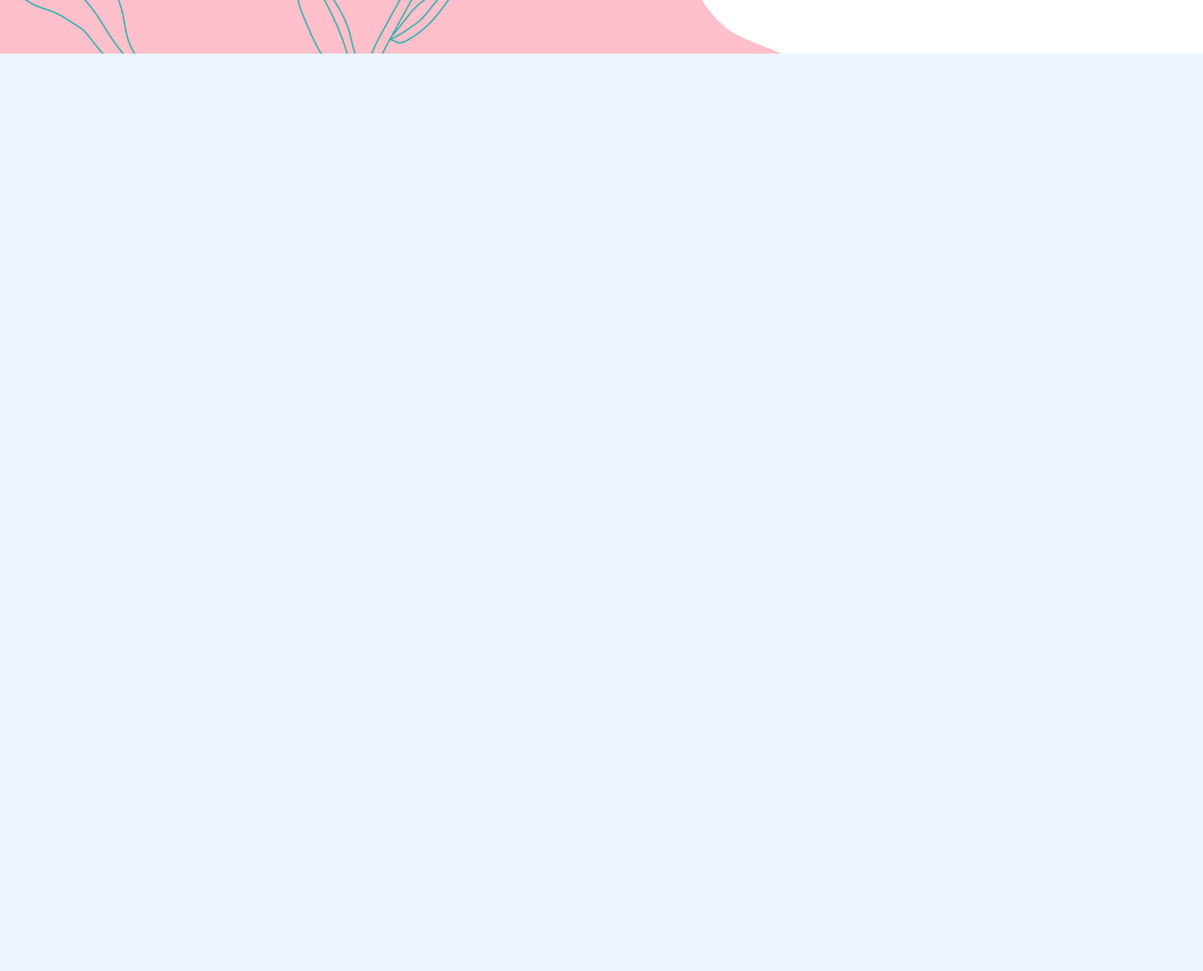
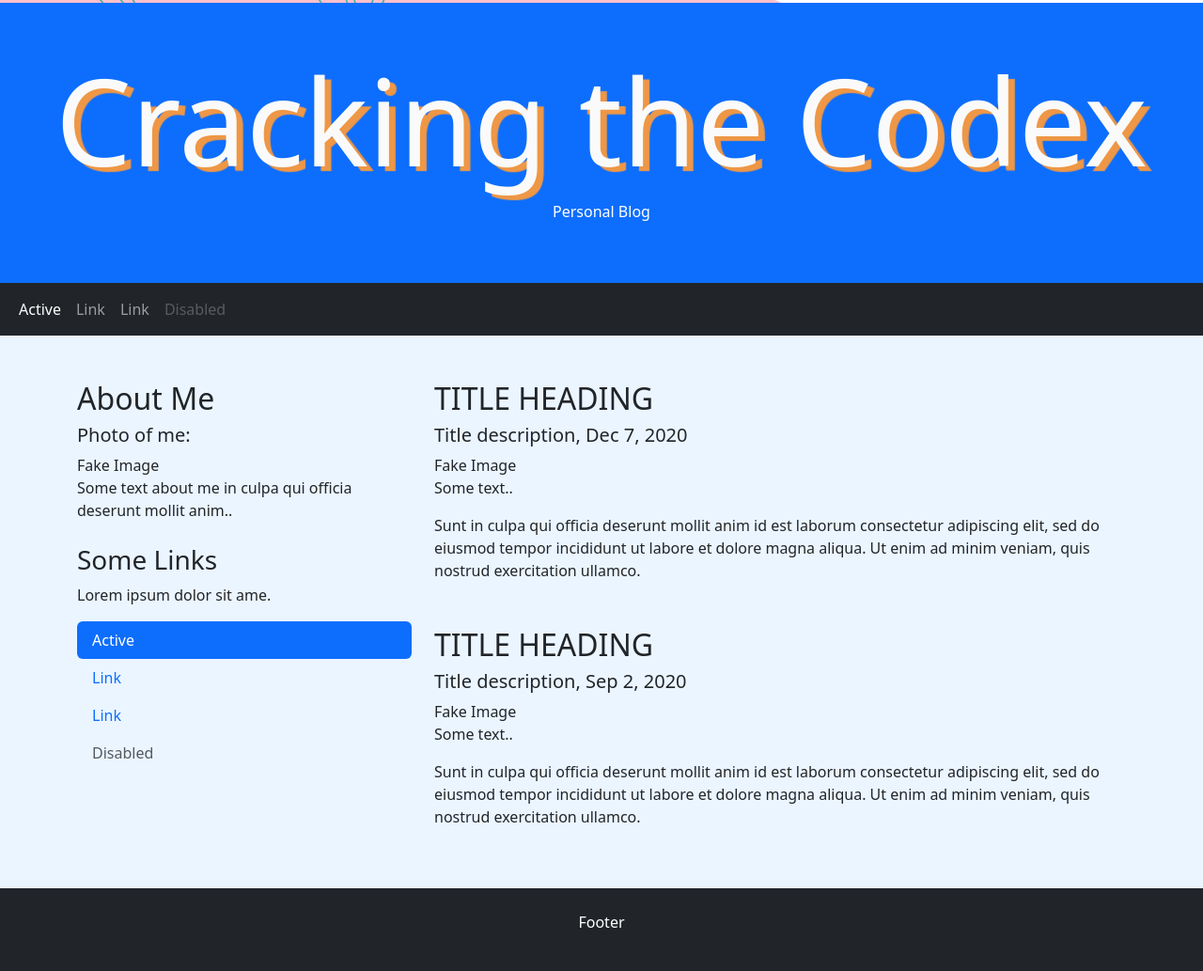
Before and after one commit to SirMcKenzie-Dev/projects, a plain HTML site: page McKenzie_Estate/pages/blog.html in a window 1280 px wide. Shown: the part 477-1510 px from the top of the page at 94% size. Before the commit the page ends 800 px from the top, so only its background shows below. Drawn offline with nearby package versions, Linux system fonts and the light colour scheme.

Commit message:
Added BT5 CDN's for blog page - updating layout

```diff
--- a/McKenzie_Estate/css/styles.css
+++ b/McKenzie_Estate/css/styles.css
@@ -52,5 +52,4 @@ h1 {
 	background-size: cover;
 	background-position: bottom;
 	background-repeat: no-repeat;
-	white-space: nowrap;
 }
--- a/McKenzie_Estate/pages/blog.html
+++ b/McKenzie_Estate/pages/blog.html
@@ -4,19 +4,85 @@
 		<meta charset="UTF-8" />
 		<meta name="viewport" content="width=device-width, initial-scale=1.0" />
 		<link href="https://cdn.jsdelivr.net/npm/bootstrap@5.0.2/dist/css/bootstrap.min.css" rel="stylesheet" integrity="sha384-EVSTQN3/azprG1Anm3QDgpJLIm9Nao0Yz1ztcQTwFspd3yD65VohhpuuCOmLASjC" crossorigin="anonymous" />
+		<link href="https://cdn.jsdelivr.net/npm/bootstrap@5.3.2/dist/css/bootstrap.min.css" rel="stylesheet">
+		<script src="https://cdn.jsdelivr.net/npm/bootstrap@5.3.2/dist/js/bootstrap.bundle.min.js"></script>
 		<link rel="stylesheet" href="/McKenzie_Estate/css/styles.css" />
 		<title>Blog</title>
 	</head>
 	<body>
-		<nav>
-			<ul class="nav-links">
-				<li><a href="/McKenzie_Estate/index.html">Home</a></li>
-				<li><a href="/McKenzie_Estate/pages/deployments.html">Deployments</a></li>
-				<li><a class="active" href="/McKenzie_Estate/pages/blog.html">Blog</a></li>
-				<li><a href="/McKenzie_Estate/pages/info.html">Info</a></li>
-			</ul>
-		</nav>
 
 		<div class="heading hero_blog"><h1>Blog</h1></div>
+
+		<div class="p-5 bg-primary text-white text-center">
+			<h1>Cracking the Codex</h1>
+			<p>Personal Blog</p>
+		  </div>
+
+		  <nav class="navbar navbar-expand-sm bg-dark navbar-dark">
+			<div class="container-fluid">
+			  <ul class="navbar-nav">
+				<li class="nav-item">
+				  <a class="nav-link active" href="#">Active</a>
+				</li>
+				<li class="nav-item">
+				  <a class="nav-link" href="#">Link</a>
+				</li>
+				<li class="nav-item">
+				  <a class="nav-link" href="#">Link</a>
+				</li>
+				<li class="nav-item">
+				  <a class="nav-link disabled" href="#">Disabled</a>
+				</li>
+			  </ul>
+			</div>
+		  </nav>
+
+		  <div class="container mt-5">
+			<div class="row">
+			  <div class="col-sm-4">
+				<h2>About Me</h2>
+				<h5>Photo of me:</h5>
+				<div class="fakeimg">Fake Image</div>
+				<p>Some text about me in culpa qui officia deserunt mollit anim..</p>
+				<h3 class="mt-4">Some Links</h3>
+				<p>Lorem ipsum dolor sit ame.</p>
+				<ul class="nav nav-pills flex-column">
+				  <li class="nav-item">
+					<a class="nav-link active" href="#">Active</a>
+				  </li>
+				  <li class="nav-item">
+					<a class="nav-link" href="#">Link</a>
+				  </li>
+				  <li class="nav-item">
+					<a class="nav-link" href="#">Link</a>
+				  </li>
+				  <li class="nav-item">
+					<a class="nav-link disabled" href="#">Disabled</a>
+				  </li>
+				</ul>
+				<hr class="d-sm-none">
+			  </div>
+			  <div class="col-sm-8">
+				<h2>TITLE HEADING</h2>
+				<h5>Title description, Dec 7, 2020</h5>
+				<div class="fakeimg">Fake Image</div>
+				<p>Some text..</p>
+				<p>Sunt in culpa qui officia deserunt mollit anim id est laborum consectetur adipiscing elit, sed do eiusmod tempor incididunt ut labore et dolore magna aliqua. Ut enim ad minim veniam, quis nostrud exercitation ullamco.</p>
+
+				<h2 class="mt-5">TITLE HEADING</h2>
+				<h5>Title description, Sep 2, 2020</h5>
+				<div class="fakeimg">Fake Image</div>
+				<p>Some text..</p>
+				<p>Sunt in culpa qui officia deserunt mollit anim id est laborum consectetur adipiscing elit, sed do eiusmod tempor incididunt ut labore et dolore magna aliqua. Ut enim ad minim veniam, quis nostrud exercitation ullamco.</p>
+			  </div>
+			</div>
+		  </div>
+
+		  <div class="mt-5 p-4 bg-dark text-white text-center">
+			<p>Footer</p>
+		  </div>
+
+
+
 	</body>
 </html>
```
Also changed, not shown: McKenzie_Estate/pages/deployments.html (+1 -0 lines), McKenzie_Estate/pages/info.html (+1 -0 lines).
